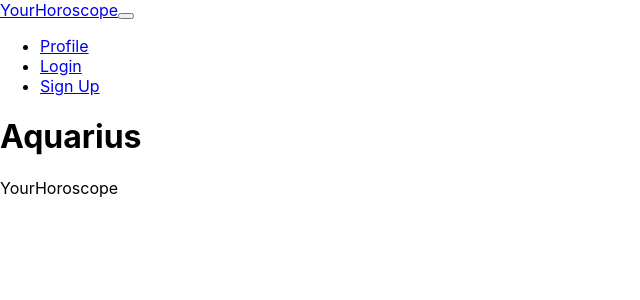
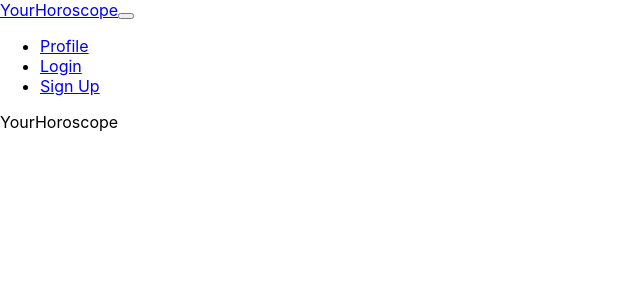
Before and after one commit to ahmad92894/YourHoroscope, a React (Create React App) app in the folder client/: page / in a window 1280 px wide. Shown: the top 300 px of the page, without its empty margins (0-640 px from the left). Built offline with nearby package versions, Linux system fonts and the light colour scheme.

Commit message:
fixing some class too className

```diff
--- a/client/src/App.js
+++ b/client/src/App.js
@@ -2,7 +2,7 @@ import logo from './logo.svg';
 import NavBar from './componets/NavBar';
 import Footer from './componets/Footer';
 import './App.css';
- import Aquarius from './pages/Aquarius';
+ //import Aquarius from './pages/Aquarius';
 
 function App() {
   return (
@@ -25,7 +25,7 @@ function App() {
 
     <div1>
       <NavBar />
-      <Aquarius />
+      {/* <Aquarius /> */}
       <Footer/>
 
 
```
